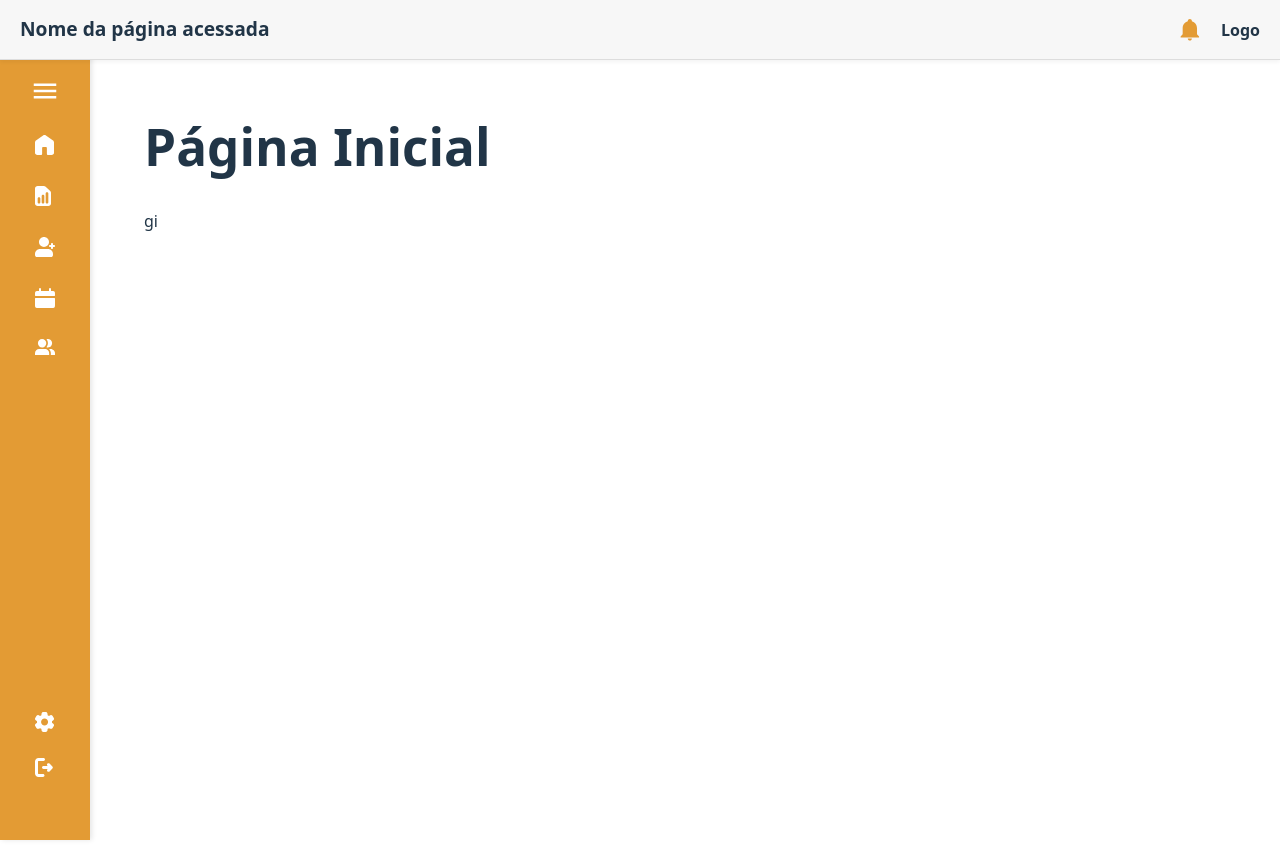
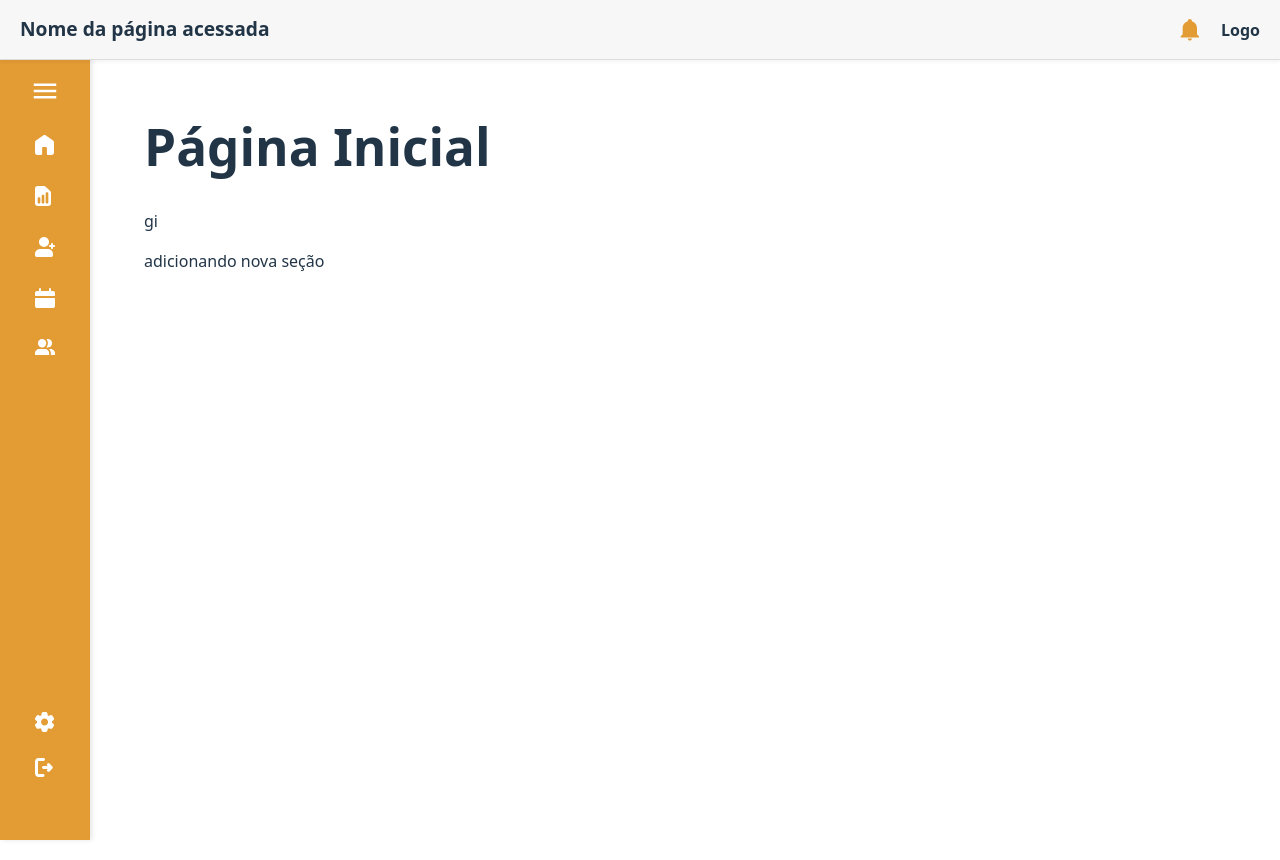
Before and after one commit to soouzaana/Ghours, a Vue app: page / in a window 1280 px wide. Built offline with nearby package versions, Linux system fonts and the light colour scheme.

Commit message:
feat: add new section to Inicio component

```diff
--- a/src/components/Section/Inicio/Inicio.vue
+++ b/src/components/Section/Inicio/Inicio.vue
@@ -6,5 +6,6 @@ import MainLayout from "../../MainLayout/MainLayout.vue";
   <MainLayout>
     <h1 class="text-3xl font-bold mb-4">Página Inicial</h1>
     <p>gi</p>
+    <div>adicionando nova seção</div>
   </MainLayout>
 </template>
```
